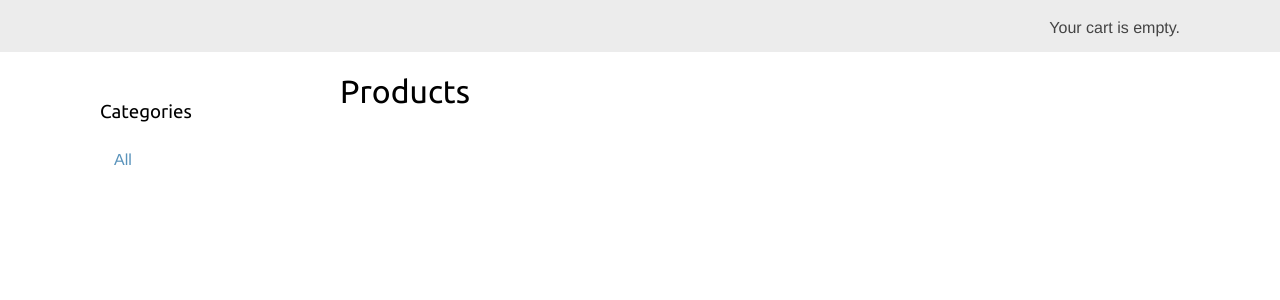
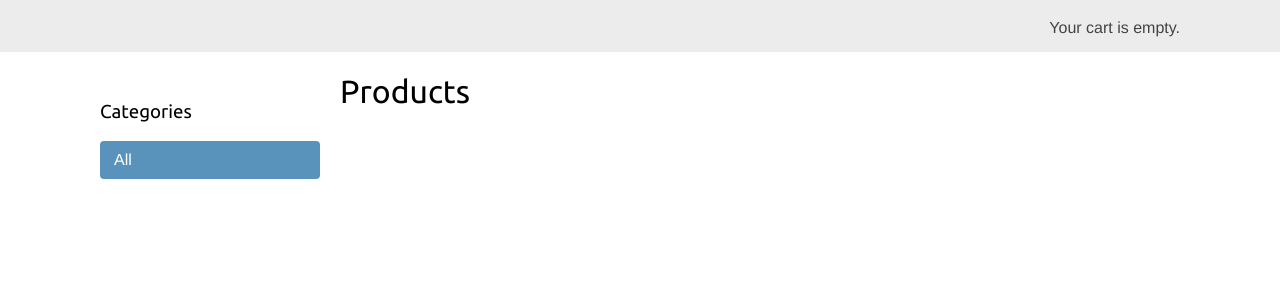
Before and after one commit to alindafortunate/OnlineShop-E_Commerce_Platform, a Django app: page / in a window 1280 px wide. Shown: the part 46-346 px from the top of the page. Run offline with Django 5.2, Linux system fonts and the light colour scheme; data that the repository does not hold is empty.

Commit message:
Understood the list.html logic and organised the code better

```diff
--- a/online_shopping_site/shop/templates/shop/products/list.html
+++ b/online_shopping_site/shop/templates/shop/products/list.html
@@ -8,19 +8,11 @@
     <div id="sidebar">
         <h3>Categories</h3>
         <ul>
-            <li
-            {% if not category %}
-                class="seleted"
-            {% endif %}
-            >
+            <li {% if not category %} class="selected" {% endif %}>
             <a href="{% url 'shop:produc_list' %}">All</a>
             </li>
             {% for c in categories %}
-                <li
-                {% if category.slug == c.slug %}
-                   class="seleted"
-                {% endif %}
-                >
+                <li {% if category.slug == c.slug %} class="selected" {% endif %}>
                 <a href="{{c.get_absolute_url}}">{{c.name}}</a>
                 </li>
             {% endfor %}
```
